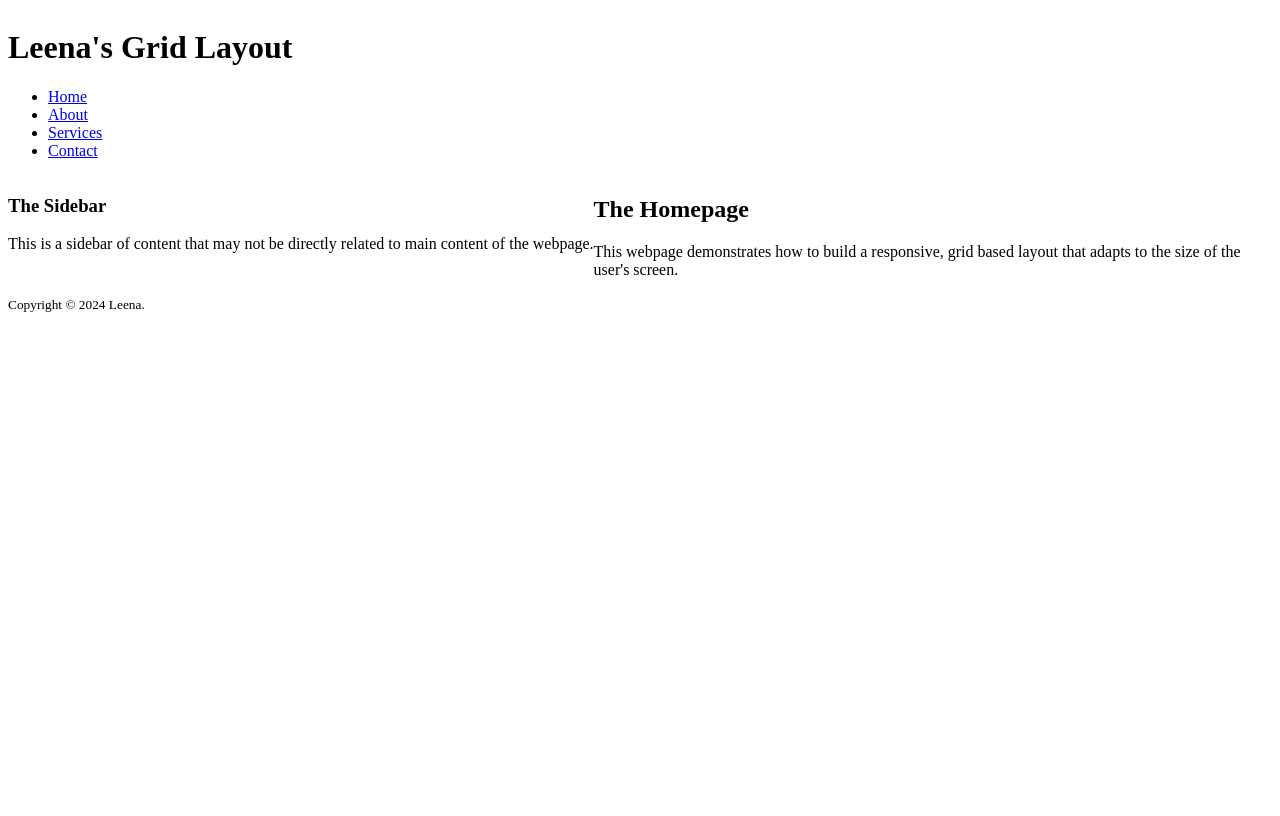
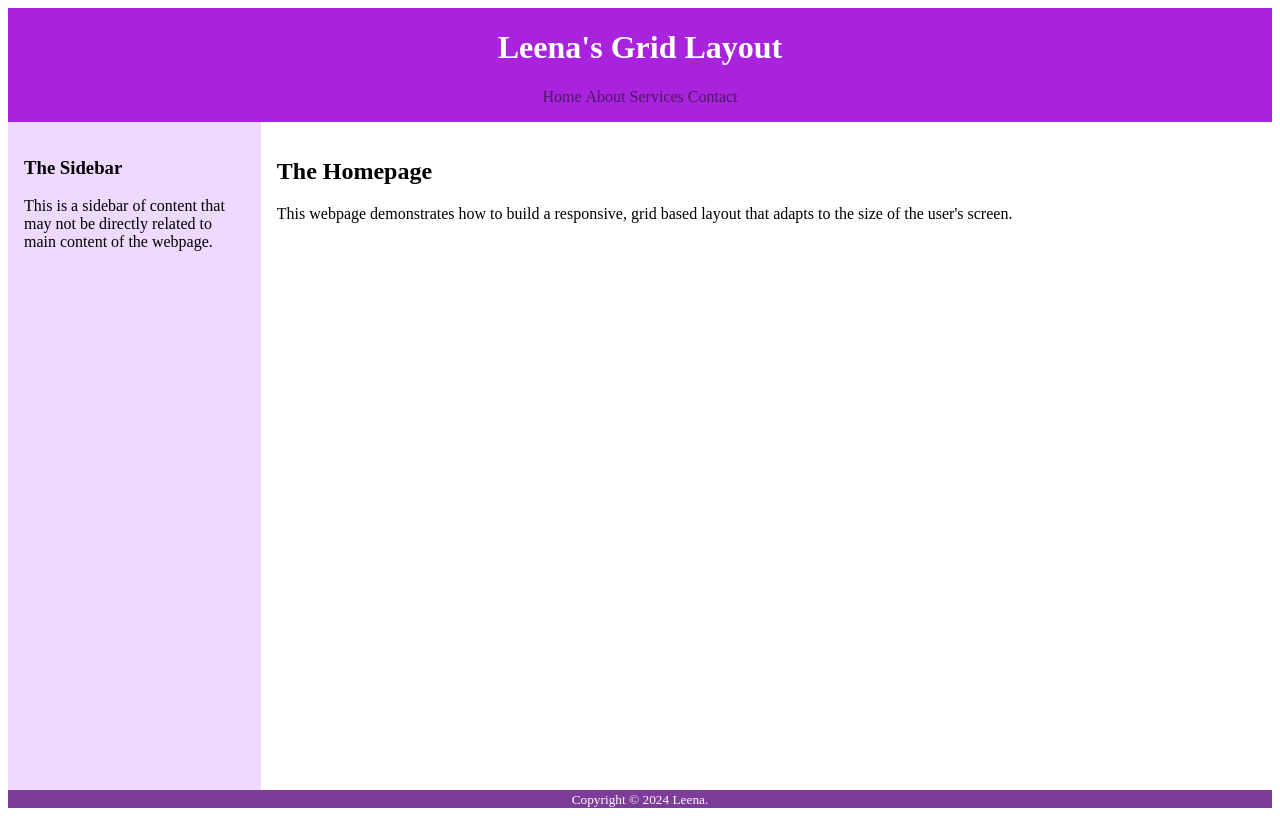
Before and after one commit to Silver0se13/WEEK-5---CSS-GRID-LAYOUT, a plain HTML site: page index.html in a window 1280 px wide. Drawn offline with Linux system fonts and the light colour scheme.

Commit message:
Changed colours and formatting

```diff
--- a/styles.css
+++ b/styles.css
@@ -7,20 +7,54 @@ div#container{
     "header header"
     "sidebar main"
     "footer footer";
+    grid-template-columns:1fr 4fr;
+    grid-template-rows: auto 1fr auto;
+    min-height:100vh;
 }
 
 header{
     grid-area: header;
+    background-color: rgb(169, 35, 222);
+    text-align:center;
+}
+header h1{
+    color: white;
+}
+
+header nav ul{
+    padding:0;
+}
+
+header nav ul li{
+    list-style-type:none;
+    display:inline-block;
+}
+
+header nav ul li a{
+    color: rgb(77, 25, 98);
+    text-decoration: none;
 }
 
 main{
     grid-area: main;
+    padding:1rem;
 }
 
 aside{
     grid-area: sidebar;
+    background-color: rgb(238, 217, 255);
+    padding:1rem;
 }
 
 footer{
     grid-area: footer;
+    background-color: rgb(126, 60, 153);
+    color: white;
+    text-align: center;
 }
+
+/*Responsive grid*/
+
+@media screen and (max-width:600px){
+
+}
```
Also changed, not shown: index.html (+1 -0 lines).
